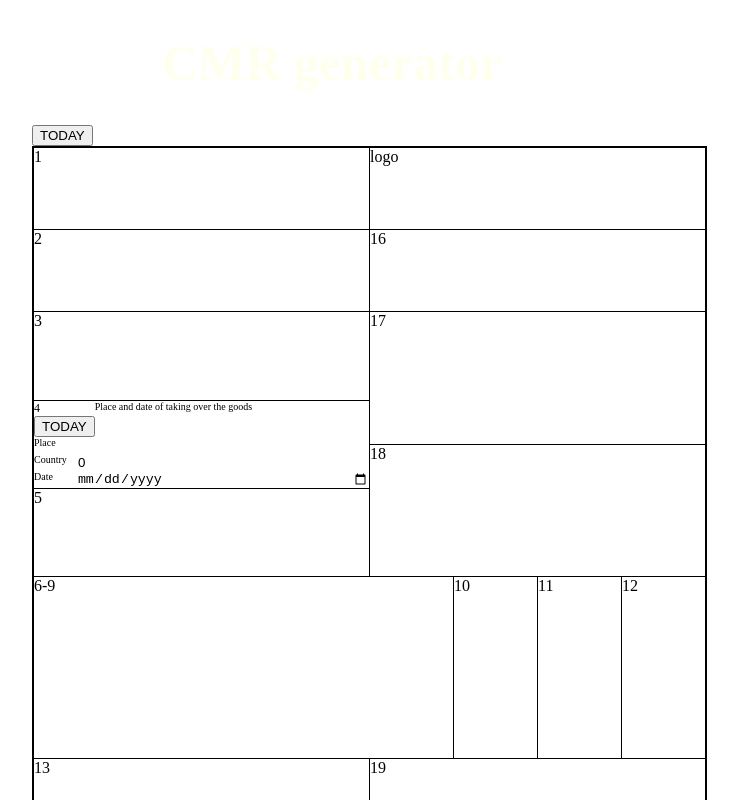
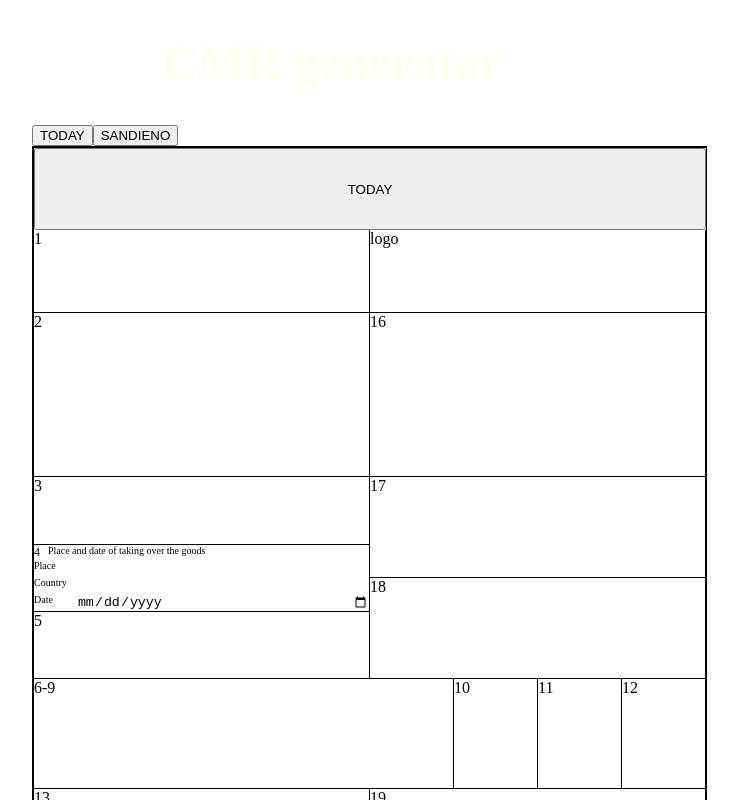
Before and after one commit to vilcinskij/CMR, a Next.js app in the folder nextjs/: page / in a window 1280 px wide. Shown: the top 800 px of the page, without its empty margins (308-1046 px from the left). Built offline with nearby package versions, Linux system fonts and the light colour scheme.

Commit message:
TODAY_in_parrent_work

```diff
--- a/nextjs/components/TodayButton.js
+++ b/nextjs/components/TodayButton.js
@@ -2,12 +2,17 @@ import React, { useState, useEffect } from "react";
 
 function TodayButton() {
 
-    const [text, setText] = useState();
+    const [num, setNum] = useState(0);
+    const [date, setDate] = useState()
 
     function clickHandler() {
-        setText('LOOOBAS')
-        console.log(text);
-
+        setNum(num + 1);
+        let today = new Date()
+        let day = ("0" + today.getDate()).slice(-2);
+        let month = ("0" + (today.getMonth() + 1)).slice(-2);
+        let year = today.getFullYear()
+        setDate(`${year}-${month}-${day}`)
+        console.log(date);
     }
 
     return (
--- a/nextjs/components/grafos/grafa4.js
+++ b/nextjs/components/grafos/grafa4.js
@@ -1,22 +1,20 @@
 import styles from '../../styles/Cmr.module.css'
 import { useState } from 'react'
 
-export default function Grafa4({ number, title, country }) {
+export default function Grafa4({ date, title, country }) {
 
+    // const [num, setNum] = useState(0);
+    // const [date, setDate] = useState()
 
+    // function clickHandler() {
+    //     setNum(num + 1);
+    //     let today = new Date()
+    //     let day = ("0" + today.getDate()).slice(-2);
+    //     let month = ("0" + (today.getMonth() + 1)).slice(-2);
+    //     let year = today.getFullYear()
+    //     setDate(`${year}-${month}-${day}`)
 
-    const [num, setNum] = useState(0);
-    const [date, setDate] = useState()
-
-    function clickHandler() {
-        setNum(num + 1);
-        let today = new Date()
-        let day = ("0" + today.getDate()).slice(-2);
-        let month = ("0" + (today.getMonth() + 1)).slice(-2);
-        let year = today.getFullYear()
-        setDate(`${year}-${month}-${day}`)
-
-    }
+    // }
 
     return (
         <div className={styles.grafa_border}>
@@ -24,7 +22,7 @@ export default function Grafa4({ number, title, country }) {
                 <span className={styles.grafa_number}>4</span>
                 <span className={styles.grafa_description}>Place and date of taking over the goods</span>
 
-                <button onClick={clickHandler}>TODAY</button>
+                {/* <button onClick={clickHandler}>TODAY</button> */}
 
             </div>
             <div className={styles.grafa4_form}>
@@ -33,7 +31,8 @@ export default function Grafa4({ number, title, country }) {
                 <input
                     className={styles.input}
                     id='load-country'
-                    defaultValue={num}>
+                    // defaultValue={num}
+                    >
 
 
                 </input>
--- a/nextjs/pages/cmr.js
+++ b/nextjs/pages/cmr.js
@@ -1,10 +1,25 @@
 import Grafa from '@/components/grafa';
 import styles from '../styles/Cmr.module.css';
 import Grafa4 from '@/components/grafos/grafa4';
+import { useState } from 'react';
 
 const Cmr = () => {
+
+    const [num, setNum] = useState(0);
+    const [date, setDate] = useState()
+
+    function clickHandler() {
+        setNum(num + 1);
+        let today = new Date()
+        let day = ("0" + today.getDate()).slice(-2);
+        let month = ("0" + (today.getMonth() + 1)).slice(-2);
+        let year = today.getFullYear()
+        setDate(`${year}-${month}-${day}`)
+    }
+
     return (
         <div className={styles.mainCmrBlank}>
+            <button onClick={clickHandler}>TODAY</button>
             <div className={styles.l01_logo}>
                 <Grafa number='1' />
                 <Grafa number='logo' />
@@ -16,7 +31,7 @@ const Cmr = () => {
             <div className={styles.l03_18}>
                 <div className={styles.b03_05}>
                     <Grafa number='3' />
-                    <Grafa4 country='KZZZ'/>
+                    <Grafa4 country='KZZZ' date={date}/>
                     <Grafa number='5' />
                 </div>
                 <div className={styles.b17_18}>
--- a/nextjs/pages/index.js
+++ b/nextjs/pages/index.js
@@ -3,17 +3,31 @@ import styles from '@/styles/Home.module.css'
 import Link from 'next/link'
 import Cmr from './cmr'
 import TodayButton from '@/components/TodayButton'
+import { useState } from 'react'
 
 const inter = Inter({ subsets: ['latin'] })
 
 export default function Home() {
+  // ---
+  const [num, setNum] = useState(0);
+  const [date, setDate] = useState()
+
+  function clickHandler() {
+    setNum(num + 1);
+    let today = new Date()
+    let day = ("0" + today.getDate()).slice(-2);
+    let month = ("0" + (today.getMonth() + 1)).slice(-2);
+    let year = today.getFullYear()
+    setDate(`${year}-${month}-${day}`)
+    console.log('LBAS');
+  }
+  // ---
   return (
     <div className={styles.container}>
       <h1 className={`${styles.title} font-effect-fire-animation`}>CMR generator</h1>
-     <TodayButton/>
-      {/* <TodayButton title={item.title} /> */}
-      {/* <TodayButton title={item.title} /> */}
-      <Cmr />
+      <TodayButton />
+      <button onClick={clickHandler}>SANDIENO</button>
+      <Cmr date={date}/>
     </div>
   )
 }
```
